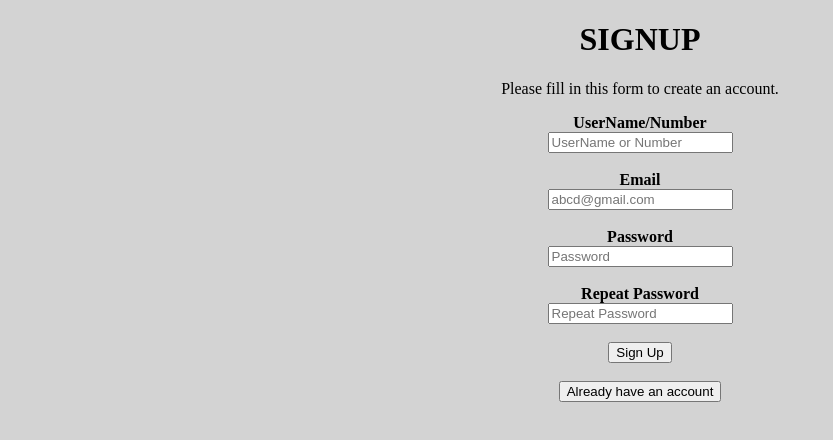
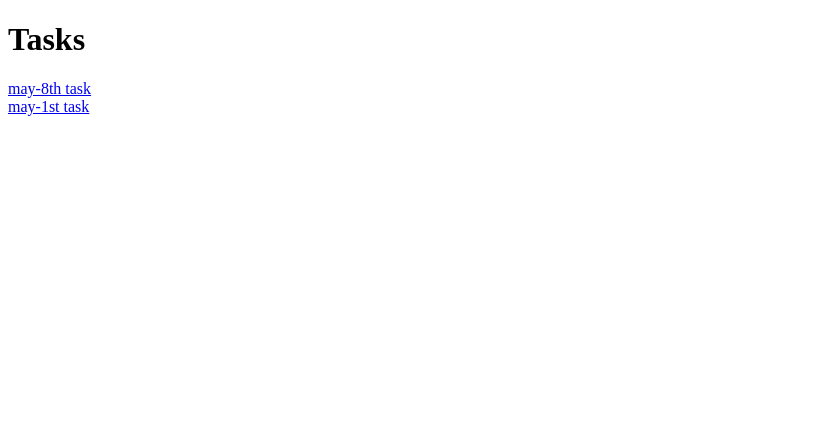
Before and after one commit to maninani2309/10kmani.html, a plain HTML site: page index.html in a window 1280 px wide. Shown: the whole page, without its empty margins (0-833 px from the left). Drawn offline with Linux system fonts and the light colour scheme.

Commit message:
8th and 1st

```diff
--- a/index.html
+++ b/index.html
@@ -5,32 +5,9 @@
     <meta name="viewport" content="width=device-width, initial-scale=1.0">
     <title>Document</title>
 </head>
-<body bgcolor="lightgrey">
-    <form><form action="Day-6">
-    <center><h1>SIGNUP</h1>
-    <p> Please fill in this form to create an account.</p>
-    <label for="name or number"><b>UserName/Number</b></label>
-    <br>
-    <input type="text or number" placeholder="UserName or Number" name="name/number" required>
-    <br><br>
-    <label for="email"><b>Email</b></label>
-    <br>
-    <input type="text" placeholder="abcd@gmail.com" name="email" required>
-    <br><br>
-    <label for="Password"><b>Password</b></label>
-    <br>
-    <input type="password" placeholder="Password" name="Password" required>
-    <br><br>
-    <label for="psw-repeat"><b>Repeat Password</b></label>
-    <br>
-    <input type="password" placeholder="Repeat Password" name="psw-repeat" required>
-    <br><br>
-    <button type="submit" class="signupbtn" formaction="./login form.html">Sign Up</button>
-    <br><br>
-    </form>
-    <form>
-        <button type="new account" class="Already have an account" formaction="./login form.html">Already have an account</button>
-    </form>
-</center>
+<body>
+    <h1>Tasks</h1>
+    <a href="./signup.html">may-8th task</a><br>
+    <a href="./task.html">may-1st task</a>
 </body>
 </html>
```
